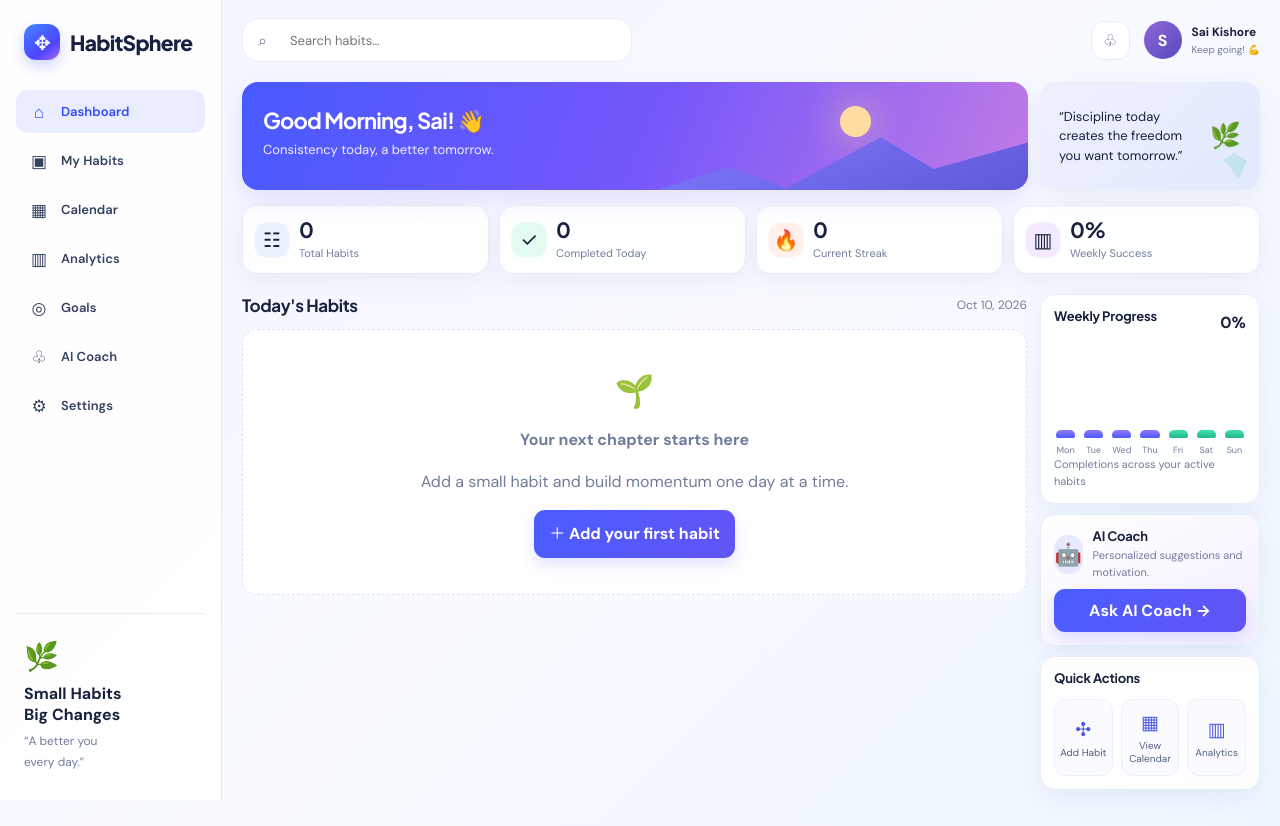
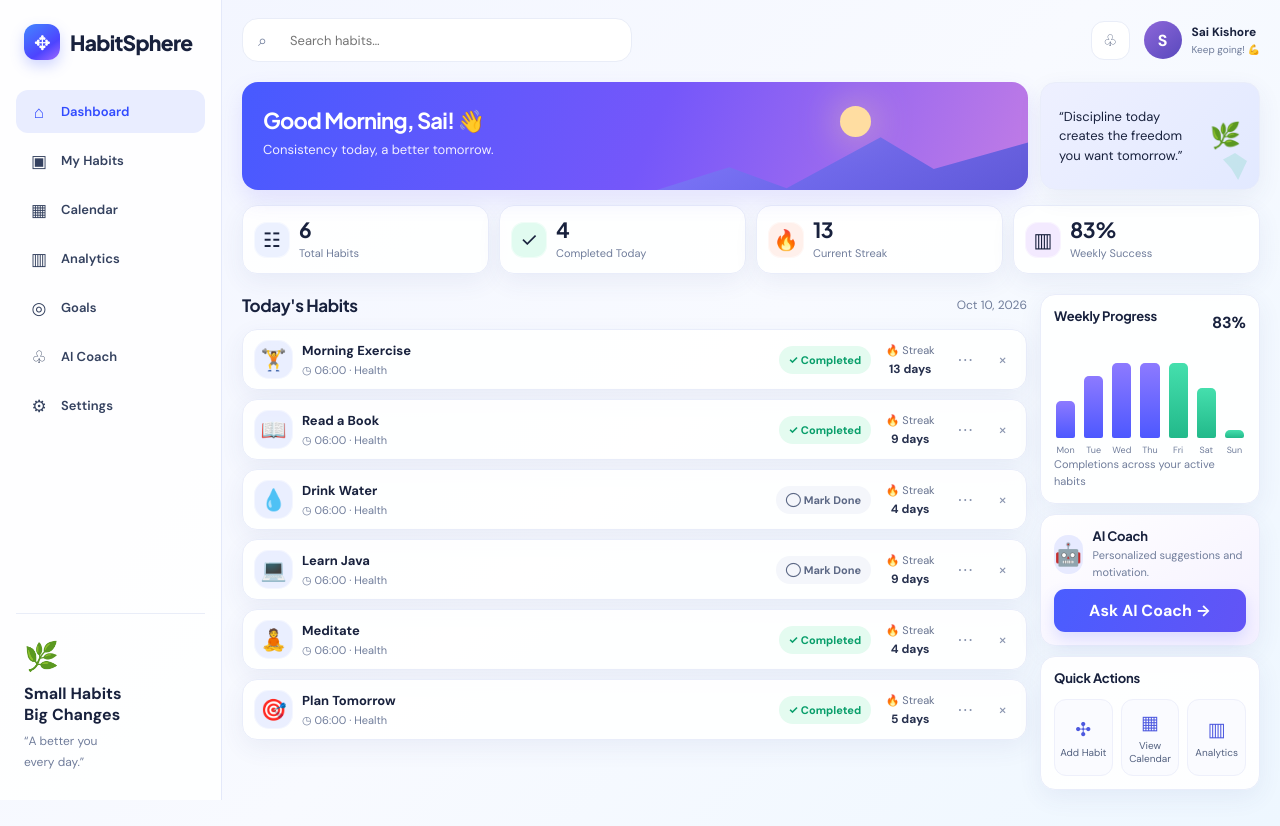
Before and after one commit to kandisaikishore/HabitSphere, a React (Vite) app: page / in a window 1280 px wide. Built offline with nearby package versions, Linux system fonts and the light colour scheme.

Commit message:
feat(onboarding): populate first-run HabitSphere demo workspace

```diff
--- a/useHabits.ts
+++ b/useHabits.ts
@@ -5,8 +5,45 @@ import { loadData, saveData } from "./storage";
 
 const MAX_NAME_LENGTH = 40;
 
+type DemoSeedHabit = { id: string; name: string; icon: string; streak: number; doneToday: boolean; olderCadence: number };
+const DEMO_HABITS: DemoSeedHabit[] = [
+  { id: "demo-morning-exercise", name: "Morning Exercise", icon: "🏋️", streak: 12, doneToday: true, olderCadence: 2 },
+  { id: "demo-read-book", name: "Read a Book", icon: "📖", streak: 8, doneToday: true, olderCadence: 2 },
+  { id: "demo-drink-water", name: "Drink Water", icon: "💧", streak: 5, doneToday: false, olderCadence: 3 },
+  { id: "demo-learn-java", name: "Learn Java", icon: "💻", streak: 10, doneToday: false, olderCadence: 3 },
+  { id: "demo-meditate", name: "Meditate", icon: "🧘", streak: 3, doneToday: true, olderCadence: 3 },
+  { id: "demo-plan-tomorrow", name: "Plan Tomorrow", icon: "🎯", streak: 4, doneToday: true, olderCadence: 4 },
+];
+
+/** Seed a useful, editable first-run workspace so the dashboard matches the product preview. */
+function initialData(): AppData {
+  const saved = loadData();
+  if (saved.habits.length || saved.logs.length) return saved;
+  try {
+    // Never seed over an existing (even malformed) saved record or when browser storage is unavailable.
+    if (localStorage.getItem("habitsphere:v1") !== null) return saved;
+  } catch {
+    return saved;
+  }
+  const today = toLocalDateKey();
+  const habits = DEMO_HABITS.map(({ id, name, icon }) => ({ id, name, icon, createdAt: today }));
+  const logs: AppData["logs"] = [];
+  for (const habit of DEMO_HABITS) {
+    for (let offset = -27; offset <= 0; offset += 1) {
+      const inStreak = offset >= -(habit.streak - 1) && (habit.doneToday || offset < 0);
+      const olderSample = offset < -(habit.streak - 1) && Math.abs(offset) % habit.olderCadence === 0;
+      const completed = inStreak || olderSample || (habit.doneToday && offset === 0);
+      if (completed) {
+        const date = offset === 0 ? today : toLocalDateKey(new Date(new Date(today + "T12:00:00").getFullYear(), new Date(today + "T12:00:00").getMonth(), new Date(today + "T12:00:00").getDate() + offset));
+        logs.push({ id: `${habit.id}-${date}`, habitId: habit.id, date });
+      }
+    }
+  }
+  return { habits, logs };
+}
+
 export function useHabits() {
-  const [data, setData] = useState<AppData>(loadData);
+  const [data, setData] = useState<AppData>(initialData);
   useEffect(() => { saveData(data); }, [data]);
 
   const addHabit = useCallback((rawName: string, icon = "✨"): string | null => {
```
